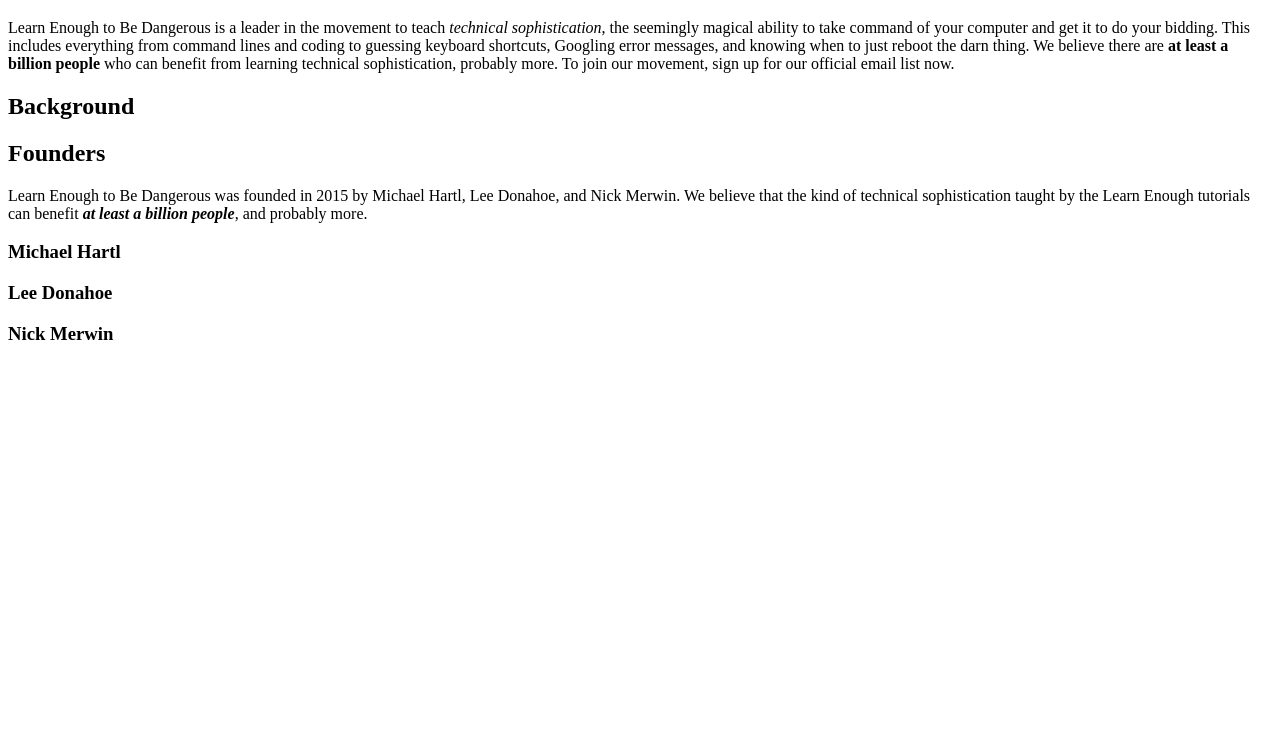
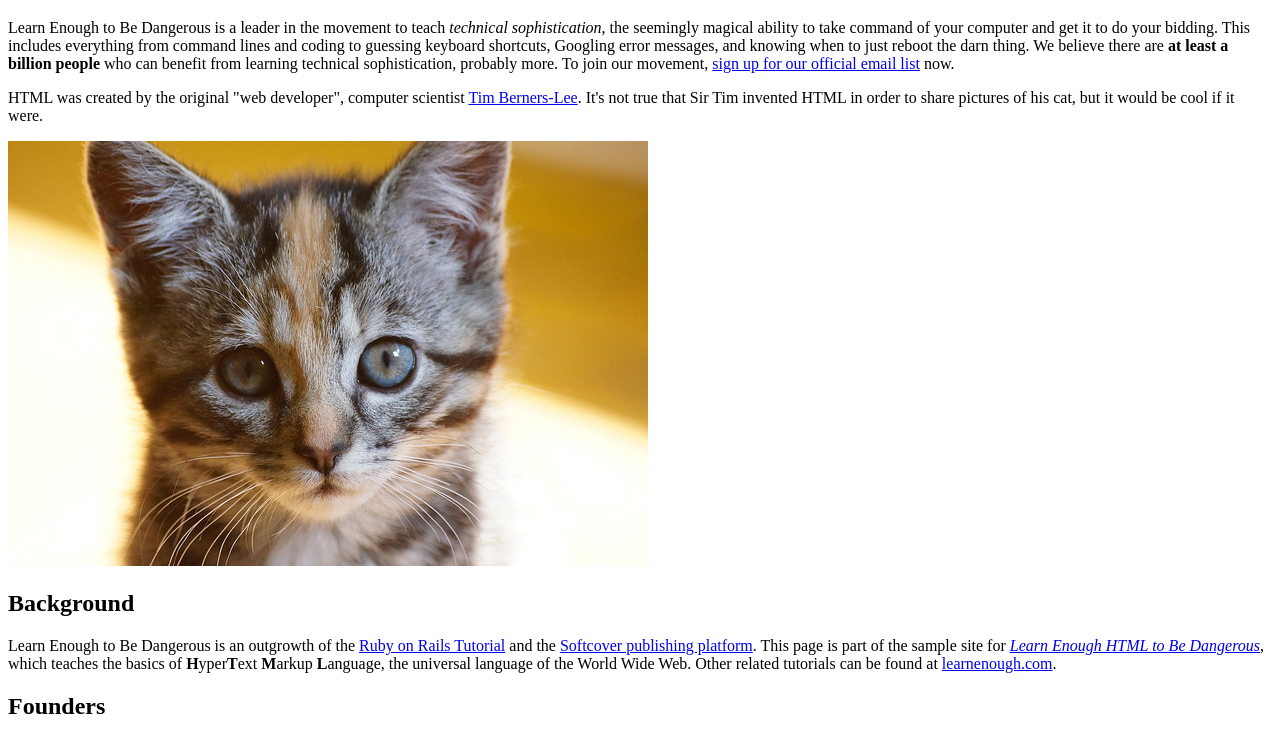
Before and after one commit to HarryS028/sample_website, a plain HTML site: page index.html in a window 1280 px wide. Shown: the part 61-798 px from the top of the page. Drawn offline with Linux system fonts and the light colour scheme.

Commit message:
Add content and some images

```diff
--- a/index.html
+++ b/index.html
@@ -15,12 +15,35 @@
       command of your computer and get it to do your bidding. This includes
       everything from command lines and coding to guessing keyboard shortcuts,
       Googling error messages, and knowing when to just reboot the darn thing.
-      We believe there are <strong>at least a billion people</strong> who can benefit from
-      learning technical sophistication, probably more. To join our
-      movement, sign up for our official email list now.
+      We believe there are <strong>at least a billion people</strong> who can
+      benefit from learning technical sophistication, probably more. To join our
+      movement, <a href="https://learnenough.com/email">sign up for our official
+      email list</a> now.
     </p>
 
+    <p>
+      HTML was created by the original "web developer", computer scientist
+      <a href="https://en.wikipedia.org/wiki/Tim_Berners-Lee">Tim
+      Berners-Lee</a>. It's not true that Sir Tim invented HTML in order to
+      share pictures of his cat, but it would be cool if it were.
+    </p>
+
+    <img src="images/kitten.jpg" alt="An adorable kitten">
+
     <h2>Background</h2>
+
+    <p>
+      Learn Enough to Be Dangerous is an outgrowth of the
+      <a href="https://railstutorial.org/">Ruby on Rails Tutorial</a> and the
+      <a href="https://www.softcover.io/">Softcover publishing platform</a>.
+      This page is part of the sample site for
+      <a href="https://www.learnenough.com/html"><em>Learn Enough HTML to
+      Be Dangerous</em></a>, which teaches the basics of
+      <strong>H</strong>yper<strong>T</strong>ext <strong>M</strong>arkup
+      <strong>L</strong>anguage, the universal language of the World Wide Web.
+      Other related tutorials can be found at
+      <a href="https://www.learnenough.com/">learnenough.com</a>.
+    </p>
 
     <h2>Founders</h2>
 
```
Also changed, not shown: images/kitten.jpg (added).
